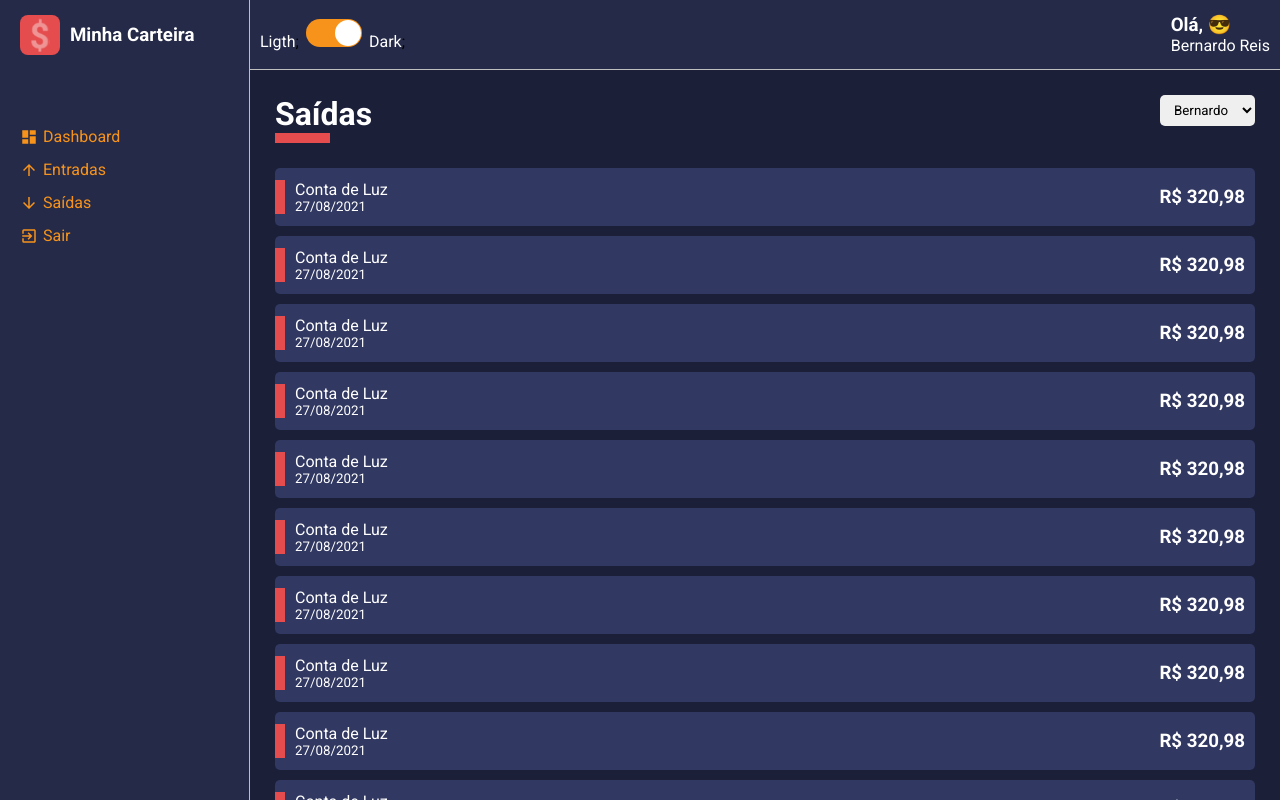
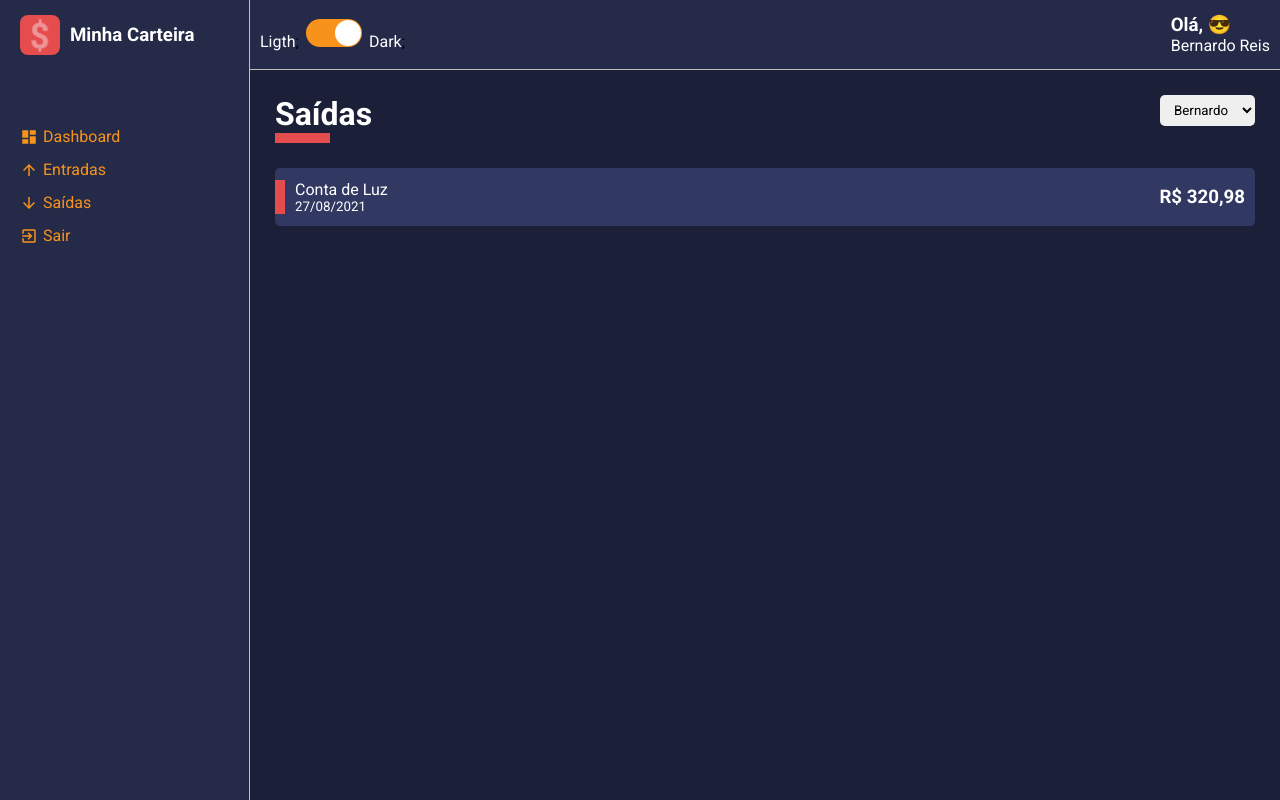
Before and after one commit to devBernardo-Mendes/react-dashboard, a React (Create React App) app: page / in a window 1280 px wide. Built offline with nearby package versions, Linux system fonts and the light colour scheme.

Commit message:
fix: :fire: Remove types and atribuitions

```diff
--- a/src/pages/List/index.tsx
+++ b/src/pages/List/index.tsx
@@ -27,91 +27,6 @@ const List: React.FC = () => {
       </ContentHeader>
       <Content>
         <HistoryFinanceCard
-          cardColor="#313862"
-          tagColor="#E44C4E"
-          title="Conta de Luz"
-          subtitle="27/08/2021"
-          amount="R$ 320,98"
-        />
-        <HistoryFinanceCard
-          cardColor="#313862"
-          tagColor="#E44C4E"
-          title="Conta de Luz"
-          subtitle="27/08/2021"
-          amount="R$ 320,98"
-        />
-        <HistoryFinanceCard
-          cardColor="#313862"
-          tagColor="#E44C4E"
-          title="Conta de Luz"
-          subtitle="27/08/2021"
-          amount="R$ 320,98"
-        />
-        <HistoryFinanceCard
-          cardColor="#313862"
-          tagColor="#E44C4E"
-          title="Conta de Luz"
-          subtitle="27/08/2021"
-          amount="R$ 320,98"
-        />
-        <HistoryFinanceCard
-          cardColor="#313862"
-          tagColor="#E44C4E"
-          title="Conta de Luz"
-          subtitle="27/08/2021"
-          amount="R$ 320,98"
-        />
-        <HistoryFinanceCard
-          cardColor="#313862"
-          tagColor="#E44C4E"
-          title="Conta de Luz"
-          subtitle="27/08/2021"
-          amount="R$ 320,98"
-        />
-        <HistoryFinanceCard
-          cardColor="#313862"
-          tagColor="#E44C4E"
-          title="Conta de Luz"
-          subtitle="27/08/2021"
-          amount="R$ 320,98"
-        />
-        <HistoryFinanceCard
-          cardColor="#313862"
-          tagColor="#E44C4E"
-          title="Conta de Luz"
-          subtitle="27/08/2021"
-          amount="R$ 320,98"
-        />
-        <HistoryFinanceCard
-          cardColor="#313862"
-          tagColor="#E44C4E"
-          title="Conta de Luz"
-          subtitle="27/08/2021"
-          amount="R$ 320,98"
-        />
-        <HistoryFinanceCard
-          cardColor="#313862"
-          tagColor="#E44C4E"
-          title="Conta de Luz"
-          subtitle="27/08/2021"
-          amount="R$ 320,98"
-        />
-        <HistoryFinanceCard
-          cardColor="#313862"
-          tagColor="#E44C4E"
-          title="Conta de Luz"
-          subtitle="27/08/2021"
-          amount="R$ 320,98"
-        />
-        <HistoryFinanceCard
-          cardColor="#313862"
-          tagColor="#E44C4E"
-          title="Conta de Luz"
-          subtitle="27/08/2021"
-          amount="R$ 320,98"
-        />
-        <HistoryFinanceCard
-          cardColor="#313862"
           tagColor="#E44C4E"
           title="Conta de Luz"
           subtitle="27/08/2021"
```
